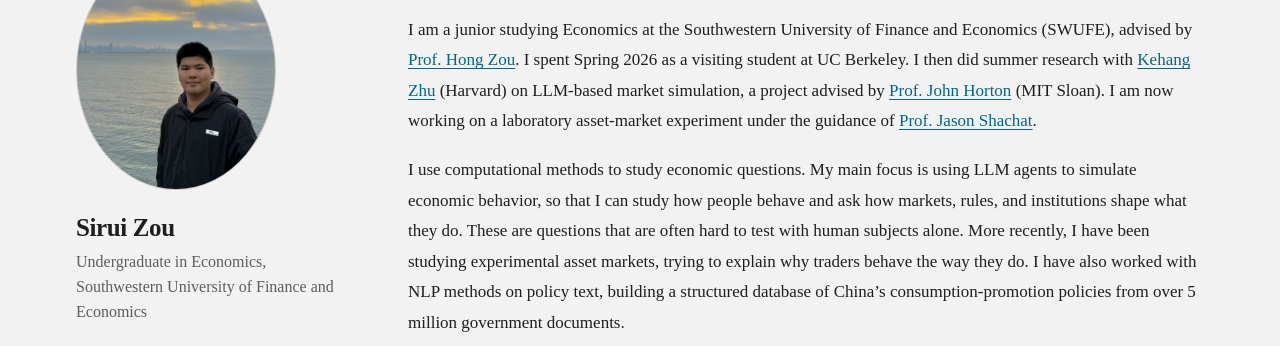
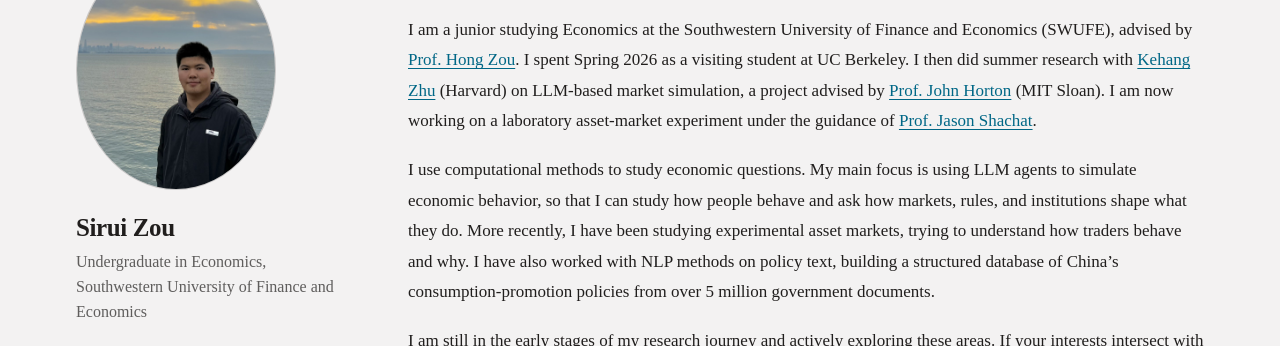
Before and after one commit to siruizou2005/siruizou2005.github.io, an Astro site: page / in a window 1280 px wide. Shown: the part 213-559 px from the top of the page. Built offline with nearby package versions, Linux system fonts and the light colour scheme; Astro itself is replaced by a stand-in of ours.

Commit message:
Tighten the research paragraph in About

```diff
--- a/src/data.js
+++ b/src/data.js
@@ -51,10 +51,8 @@ export const about = [
   `I use computational methods to study economic questions. My main focus is
    using LLM agents to simulate economic behavior, so that I can study how
    people behave and ask how markets, rules, and institutions shape what they
-   do. These are
-   questions that are often hard to test with human subjects alone. More
-   recently, I have been studying experimental asset markets, trying to
-   explain why traders behave the way they do. I have also worked with NLP
+   do. More recently, I have been studying experimental asset markets, trying
+   to understand how traders behave and why. I have also worked with NLP
    methods on policy text, building a structured database of China’s
    consumption-promotion policies from over 5 million government documents.`,
   `I am still in the early stages of my research journey and actively
```
